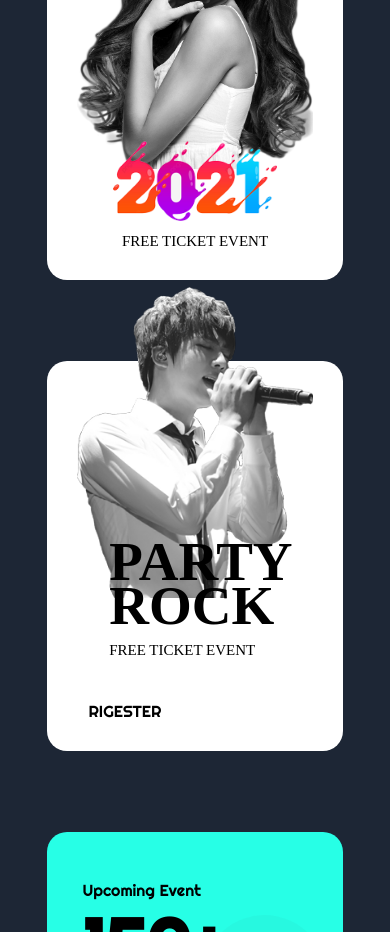
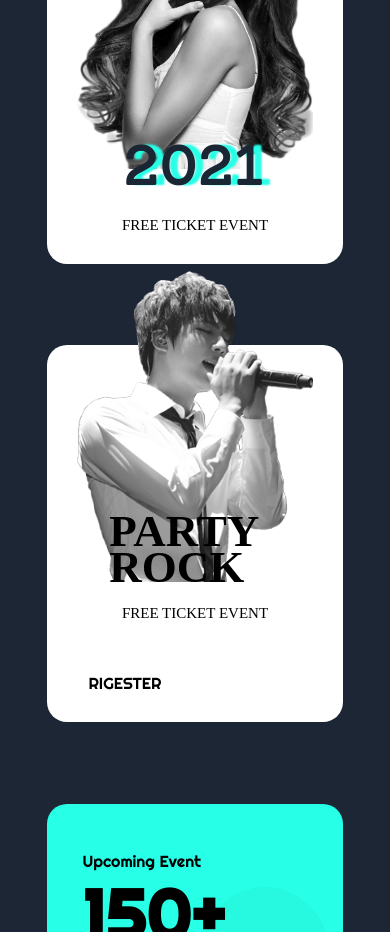
Before and after one commit to hitman00/looking-for-a-party, a Nuxt app: page / in a window 390 px wide. Shown: the part 1060-1992 px from the top of the page. Built offline with nearby package versions, Linux system fonts and the light colour scheme.

Commit message:
change fonts

```diff
--- a/components/header/Header.vue
+++ b/components/header/Header.vue
@@ -31,7 +31,6 @@ export default {
 
 <style lang="scss" module>
 .main{
-    width: 100%;
     display: flex;
     padding-top: 4.5%;
 
--- a/components/iphone/Iphone.vue
+++ b/components/iphone/Iphone.vue
@@ -33,22 +33,26 @@
 export default {
 
 }
+
 </script>
+
 <style lang="scss" module>
 
 .main{
-  width: 100%;
   display: flex;
   margin-top: 6.2%;
 }
+
 .boxs{
     width: 50%;
 }
+
 .title{
     color: #fff;
     font-size: 120px;
     font-weight: bold;
 }
+
 .description{
   color: #fff;
   width: 76%;
--- a/components/styleWomen/Women.vue
+++ b/components/styleWomen/Women.vue
@@ -4,7 +4,9 @@
       <div :class="$style.image">
         <img src="@/assets/imgs/women.png">
       </div>
-      <img :class="$style.year" src="@/assets/imgs/20214.png">
+      <div :class="$style.year_text">
+        2021
+      </div>
       <div :class="$style.text">
         FREE TICKET EVENT
       </div>
@@ -13,18 +15,18 @@
       <div :class="$style.image">
         <img src="@/assets/imgs/men6.png">
       </div>
-      <div :class="$style.text2">
-        PARTY ROCK <span>FREE TICKET EVENT</span>
+      <div :class="$style.text">
+        <span>PARTY ROCK </span>FREE TICKET EVENT
       </div>
       <a href="#">
         RIGESTER
       </a>
     </div>
-    <div :class="[$style.boxs , $style.bc]">
+    <div :class="[$style.boxs , $style.box_3]">
       <div :class="$style.cycle" />
       <div :class="$style.cycle2" />
       <p>Upcoming Event <br><span>150+</span></p>
-      <div :class="$style.bct">
+      <div :class="$style.btm">
         View More Event
       </div>
     </div>
@@ -38,8 +40,8 @@ export default {
 </script>
 
 <style lang="scss" module>
+
 .main{
-    width: 100%;
     display: flex;
     justify-content: space-between;
     padding-bottom: 10%;
@@ -51,7 +53,7 @@ export default {
     border-radius: 20px;
 
     a{
-      margin: 35% 14% 0;
+      margin: 12% 14% 0;
       display: block;
       cursor: pointer;
       color: #000;
@@ -62,11 +64,16 @@ export default {
 }
 }
 
-.year{
- position: relative;
- margin: -14% auto;
- display: block;
- width: 55.5%;
+.year_text{
+position: relative;
+color: #1b2635;
+text-shadow: 8px 0px 2px #27ffe6;
+font-size: 82px;
+text-align: center;
+font-family: Sanchez;
+margin-top: 6%;
+font-weight: 600;
+letter-spacing: 4px;
 }
 
 .text{
@@ -75,24 +82,20 @@ export default {
   text-align: center;
   margin-top: 18%;
   font-weight: 200;
-}
-
-.text2{
-font-size: 69px;
+  span{
+  font-size: 69px;
 font-weight: bold;
 font-family: Corbel;
 position: relative;
 line-height: 0.8;
-margin: -28.5% 15%;
-    span{
-        font-size: 15px;
-        font-weight: 200;
-        display: block;
-        line-height: 3;
-    }
+margin: -46.5% 15% 0;
+display: block;
+padding-bottom: 7%;
+text-align: left;
+  }
 }
 
-.bc{
+.box_3{
     background: #27ffe6;
     position: relative;
     overflow: hidden;
@@ -106,7 +109,7 @@ margin: -28.5% 15%;
     }
 }
 
-.bct{
+.btm{
   position: relative;
 background: #1d2635;
 color: #27ffe6;
@@ -121,6 +124,7 @@ text-align: center;
     opacity: 0.9;
   }
 }
+
 .cycle{
  position: absolute;
 width: 45%;
@@ -131,6 +135,7 @@ opacity: 0.4;
 top: 23%;
 left: 51%;
 }
+
 .cycle2{
  position: absolute;
 width: 80%;
@@ -159,12 +164,22 @@ left: 34%;
         width: 100%;
     }
 }
+@media(max-width: 1215px){
+  .year_text{
+      font-size: 60px;
+
+  }
+    .text span{
+  font-size: 56px;
+}
+}
 
 @media(max-width: 1000px){
-  .text2{
+  .text span{
   font-size: 45px;
 }
-.bct{
+
+.btm{
   margin: 29% 20% 10% 12%;
 }
 }
@@ -173,6 +188,7 @@ left: 34%;
   .main{
     flex-direction: column;
   }
+
 .boxs{
 width: 80%;
 margin: 11% auto;
@@ -182,17 +198,34 @@ margin: 11% auto;
 width: 80%;
 margin: -25% auto 0;
 }
+.year_text{
+  font-size: 86px;
+  margin-top: -19%;
+}
 .text{
 padding-bottom: 10%;
+margin-top: 6%;
+span{
+font-size: 70px;
+margin: -28.5% 21% 0;
 }
-.text2{
-  font-size: 55px;
-  margin: -18.5% 21%;
 }
+
 .boxs{
   a{
-    margin: 28% 14% 10%;
+    margin: 7% 14% 10%;
   }
 }
 }
+
+@media(max-width: 500px){
+.year_text{
+  font-size: 53px;
+margin-top: -17%;
+}
+
+.text span{
+  font-size: 45px;
+}
+}
 </style>
--- a/layouts/default.vue
+++ b/layouts/default.vue
@@ -22,10 +22,19 @@ body{
 a{
   text-decoration: none;
 }
- @font-face {
+
+@font-face {
     font-family: 'Righteous';
     font-style: normal;
     font-weight: normal;
     src: url('@/assets/fonts/font/Righteous.woff') format('woff');
     }
+
+@font-face {
+    font-family: 'Sanchez';
+    font-style: normal;
+    font-weight: normal;
+    src:  url('@/assets/fonts/font/Sanchez-Regular.woff') format('woff');
+    }
+
 </style>
```
Also changed, not shown: assets/fonts/font/Sanchez-Regular.woff (added).
